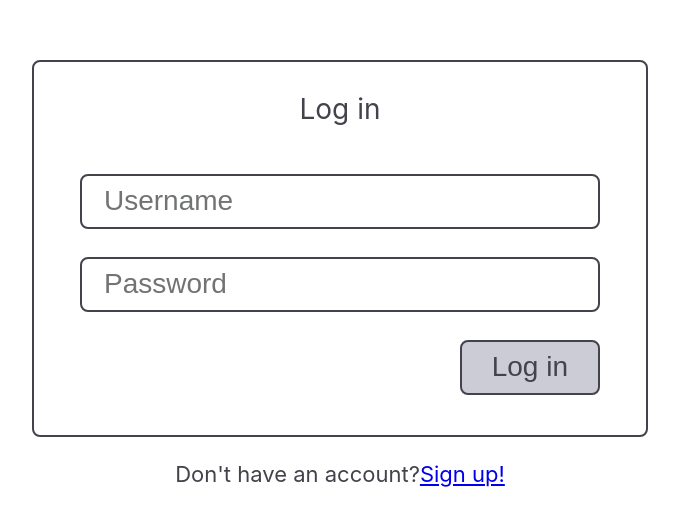
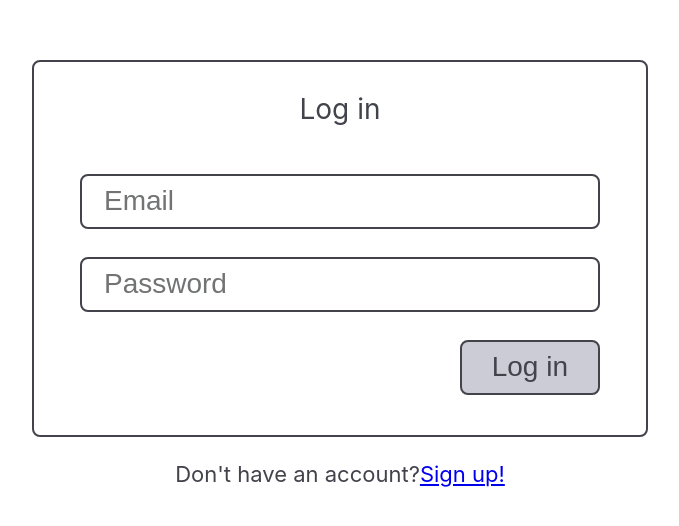
Before and after one commit to k-gnusarev/react-capstone-project, a React (Create React App) app in the folder twitter-clone/: page /login in a window 1280 px wide. Shown: the part 126-652 px from the top of the page, without its empty margins (300-979 px from the left). Built offline with nearby package versions, Linux system fonts and the light colour scheme; no server answers.

Commit message:
implement validation

```diff
--- a/twitter-clone/src/LoginPage/LoginPage.tsx
+++ b/twitter-clone/src/LoginPage/LoginPage.tsx
@@ -1,8 +1,10 @@
 import React from "react";
 import {Link} from "react-router-dom";
-import Button from "../common/Button/Button";
 import './LoginPage.css';
 import TextInput from "../common/TextInput/TextInput";
+import SubmitButton from "../common/Button/Button";
+import {Form, Formik} from "formik";
+import { LoginValidationSchema } from "../validation/validationSchema";
 
 const LoginPage = () => {
   const handleLogin = () => {
@@ -17,23 +19,41 @@ const LoginPage = () => {
         <h1>
           Log in
         </h1>
-        <form
+        <Formik
+          initialValues={{
+            login: '',
+            password: ''
+          }}
+          validationSchema={LoginValidationSchema}
+          onSubmit={(values) => console.log(values)}
+        >
+          {
+            ({errors, touched}) => (
+              <Form
                 className='login-page__form'
               >
                 <TextInput
-            placeholder='Username'
+                  placeholder='Email'
+                  name='login'
+                  touched={touched.login}
+                  errors={errors.login}
                 />
                 <TextInput
                   placeholder='Password'
                   type='password'
+                  name='password'
+                  touched={touched.password}
+                  errors={errors.password}
                 />
-          <Button
+                <SubmitButton
                   className='login-page__button'
-            type='submit'
                   value='Log in'
-            onClick={handleLogin}
                 />
-        </form>
+              </Form>
+            )
+          }
+
+        </Formik>
       </div>
       <p
         className='login-page__footer'
--- a/twitter-clone/src/Main/TweetForm/TweetForm.css
+++ b/twitter-clone/src/Main/TweetForm/TweetForm.css
@@ -10,7 +10,7 @@ input[type="submit"] {
     align-self: flex-end;
 }
 
-textarea {
+input[type="textarea"] {
     font-family: inherit;
     height: 120px;
     font-style: normal;
--- a/twitter-clone/src/Main/TweetForm/TweetForm.tsx
+++ b/twitter-clone/src/Main/TweetForm/TweetForm.tsx
@@ -1,22 +1,40 @@
 import React from "react";
 import './TweetForm.css'
-import TextInput from "../../common/TextInput/TextInput";
 import Button from "../../common/Button/Button";
+import {ErrorMessage, Form, Formik} from "formik";
+import TweetTextInput from "./TweetTextInput/TweetTextInput";
+import {TweetValidationSchema} from "../../validation/validationSchema";
+import SubmitButton from "../../common/Button/Button";
 
 const TweetForm = () => {
+  //const [field, meta] = useField()
   const handleSubmitTweet = (e: Event) => {
     e.preventDefault()
     console.log('tweet sent')
   }
 
   return (
-    <form className='container'>
-      <textarea
-        id='tweetTextField'
-        placeholder="What's happening?"
-      />
-      <Button type='submit' value='Tweet' onClick={handleSubmitTweet} />
-    </form>
+    <Formik
+      initialValues={{
+        tweetText: ''
+      }}
+      validationSchema={TweetValidationSchema}
+      onSubmit={(values) => console.log(values)}
+    >
+      {
+        ({errors, touched}) => {
+          return (
+            <Form
+              className='container'
+            >
+              <TweetTextInput/>
+              {touched.tweetText && errors.tweetText && <ErrorMessage name='tweetText'/>}
+              <SubmitButton value='Tweet'/>
+            </Form>
+          )
+        }
+      }
+    </Formik>
   )
 }
 
--- /dev/null
+++ b/twitter-clone/src/Main/TweetForm/TweetTextInput/TweetTextInput.tsx
@@ -0,0 +1,16 @@
+import React from "react";
+import {Field, useField} from "formik";
+
+const TweetTextInput = () => {
+  //const [field, meta] = useField()
+
+  return (
+    <Field
+      type='textarea'
+      name='tweetText'
+      placeholder="What's happening?"
+    />
+  )
+}
+
+export default TweetTextInput
--- a/twitter-clone/src/SignupPage/SignupPage.tsx
+++ b/twitter-clone/src/SignupPage/SignupPage.tsx
@@ -1,8 +1,10 @@
 import React from "react";
 import {Link} from "react-router-dom";
-import Button from "../common/Button/Button";
 import './SignupPage.css';
 import TextInput from "../common/TextInput/TextInput";
+import SubmitButton from "../common/Button/Button";
+import {Form, Formik} from "formik";
+import {SignupValidationSchema} from "../validation/validationSchema";
 
 const SignupPage = () => {
   const handleSignup = () => {
@@ -17,29 +19,58 @@ const SignupPage = () => {
         <h1>
           Sign up
         </h1>
-        <form
+        <Formik
+          initialValues={{
+            login: '',
+            password: '',
+            fullName: '',
+            username: ''
+          }}
+          validationSchema={SignupValidationSchema}
+          onSubmit={(values) => console.log(values)}
+        >
+          {
+            ({touched, errors}) => {
+              return (
+                <Form
                   className='signup-page__form'
                 >
+
                   <TextInput
                     placeholder='Email'
+                    name='login'
+                    touched={touched.login}
+                    errors={errors.login}
                   />
                   <TextInput
                     placeholder='Password'
                     type='password'
+                    name='password'
+                    touched={touched.password}
+                    errors={errors.password}
                   />
                   <TextInput
                     placeholder='Username'
+                    name='username'
+                    touched={touched.username}
+                    errors={errors.username}
                   />
                   <TextInput
                     placeholder='Full name'
+                    name='fullName'
+                    touched={touched.fullName}
+                    errors={errors.fullName}
                   />
-          <Button
+                  <SubmitButton
                     className='signup-page__button'
-            type='submit'
                     value='Sign up'
-            onClick={handleSignup}
                   />
-        </form>
+                </Form>
+              )
+            }
+
+          }
+        </Formik>
       </div>
       <p
         className='signup-page__footer'
--- a/twitter-clone/src/common/Button/Button.tsx
+++ b/twitter-clone/src/common/Button/Button.tsx
@@ -1,20 +1,17 @@
 import React, {FC} from "react";
 import './Button.css'
 
-const Button: FC<{
+const SubmitButton: FC<{
   className?: string,
-  type: 'button' | 'submit',
   value: string,
-  onClick: (e: any) => any
 }> = (props) => {
   return (
     <input
-      type={props.type || 'button'}
+      type='submit'
       className={`button ${ props.className || ''}`}
       value={props.value}
-      onClick={props.onClick}
     />
   )
 }
 
-export default Button;
+export default SubmitButton;
--- a/twitter-clone/src/common/TextInput/TextInput.tsx
+++ b/twitter-clone/src/common/TextInput/TextInput.tsx
@@ -1,17 +1,24 @@
-import React, { FC } from "react";
+import {ErrorMessage, Field} from "formik";
+import React, {FC} from "react";
 import './TextInput.css'
 
 const TextInput: FC<{
   placeholder: string,
   type?: 'text' | 'password',
-  id?: string
+  name?: string,
+  touched?: boolean,
+  errors?: string
 }> = (props) => {
+  const {touched, errors, name} = props
   return (
-    <input
-      id={props.id}
-      type={props.type || 'text'}
-      placeholder={props.placeholder}
-    />
+    <>
+      <Field
+        name={name}
+        type={props.type || 'text'}
+        placeholder={props.placeholder}
+      />
+      {touched && errors && <ErrorMessage name={name as string} />}
+    </>
   )
 }
 
--- /dev/null
+++ b/twitter-clone/src/validation/validationSchema.js
@@ -0,0 +1,41 @@
+import * as Yup from 'yup';
+
+const errorMessages = {
+  required: 'This field is required',
+  email: 'Email address invalid',
+  max140: 'Maximum length is 140 characters',
+  max256: 'Maximum length is 256 characters',
+  max512: 'Maximum length is 512 characters',
+  min1: 'Minimum length is 1 character',
+  min8: 'Minimum length is 8 characters'
+}
+
+export const SignupValidationSchema = Yup.object({
+  login: Yup.string()
+    .email(errorMessages.email)
+    .required(errorMessages.required),
+  password: Yup.string()
+    .min(8, errorMessages.min8)
+    .max(256, errorMessages.max256)
+    .required(errorMessages.required),
+  fullName: Yup.string()
+    .min(1, errorMessages.min1)
+    .max(512, errorMessages.max512),
+  username: Yup.string()
+});
+
+export const LoginValidationSchema = Yup.object({
+  login: Yup.string()
+    .email(errorMessages.email)
+    .required(errorMessages.required),
+  password: Yup.string()
+    .min(8, errorMessages.min8)
+    .max(256, errorMessages.max256)
+    .required(errorMessages.required),
+});
+
+export const TweetValidationSchema = Yup.object({
+  tweetText: Yup.string()
+    .min(1, errorMessages.min1)
+    .max(140, errorMessages.max140)
+});
```
Also changed, not shown: twitter-clone/src/Main/TweetForm/TweetTextInput/TweetTextInput.css (added). Lines whose indentation alone changed are shown as unchanged.
